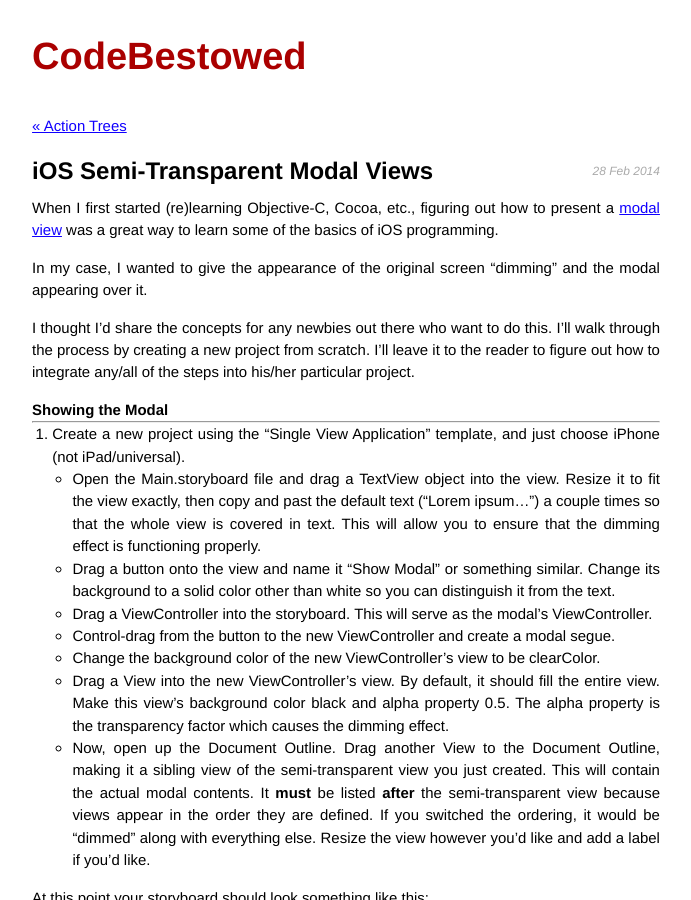
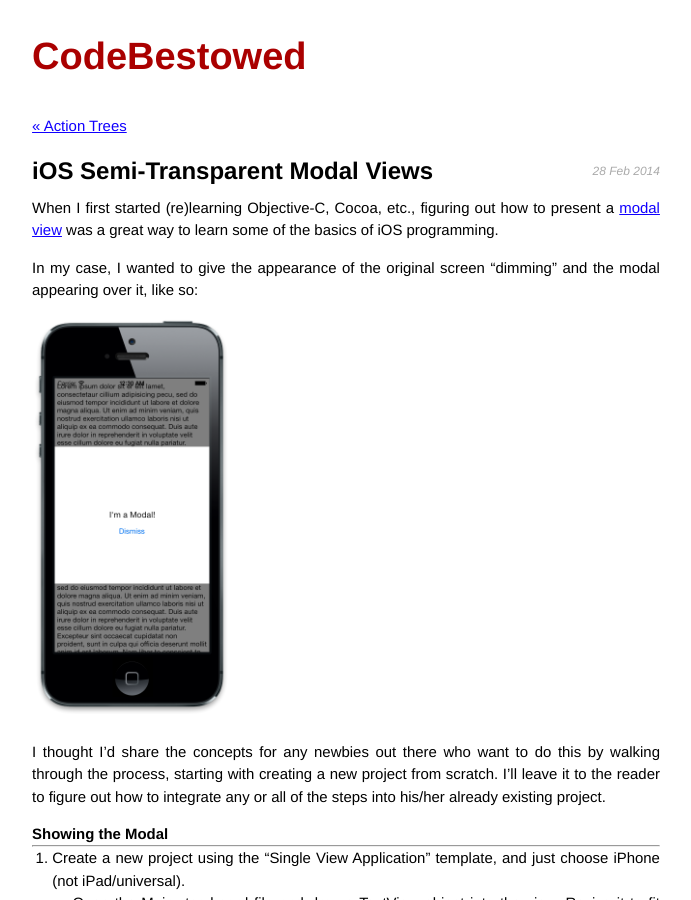
Before and after one commit to etipton/etipton.github.io, a Jekyll site: the page built from _posts/2014-02-28-ios-semi-transparent-modal-views.markdown, in a window 1280 px wide and 900 px high. Shown: the whole window, without its empty margins (294-985 px from the left). Built offline with Jekyll 4.4.1, drawn with Linux system fonts in a browser that asks for light colours; nearby versions of some CDN libraries; Markdown is read by kramdown in place of the engine named in the settings.

Commit message:
use iPhone 4in., and provide an 'end-result' screenshot

```diff
--- a/_posts/2014-02-28-ios-semi-transparent-modal-views.markdown
+++ b/_posts/2014-02-28-ios-semi-transparent-modal-views.markdown
@@ -9,11 +9,13 @@ When I first started (re)learning Objective-C, Cocoa, etc., figuring out how to
 [modal view](http://en.wikipedia.org/wiki/Modal_window) was a great way to learn some of the basics
 of iOS programming.
 
-In my case, I wanted to give the appearance of the original screen "dimming" and the modal appearing over it.
+In my case, I wanted to give the appearance of the original screen "dimming" and the modal appearing over it, like so:
 
-I thought I'd share the concepts for any newbies out there who want to do this. I'll walk through the process by
-creating a new project from scratch. I'll leave it to the reader to figure out how to integrate any/all of the steps
-into his/her particular project.
+<img src="/images/modal-final.png" width=200 />
+
+I thought I'd share the concepts for any newbies out there who want to do this by walking through the process, starting
+with creating a new project from scratch. I'll leave it to the reader to figure out how to integrate any or all of the
+steps into his/her already existing project.
 
 ### <a name="showing-the-modal"></a>Showing the Modal
 ------------
```
Also changed, not shown: images/modal-final.png (added), images/modal-storyboard.png.
